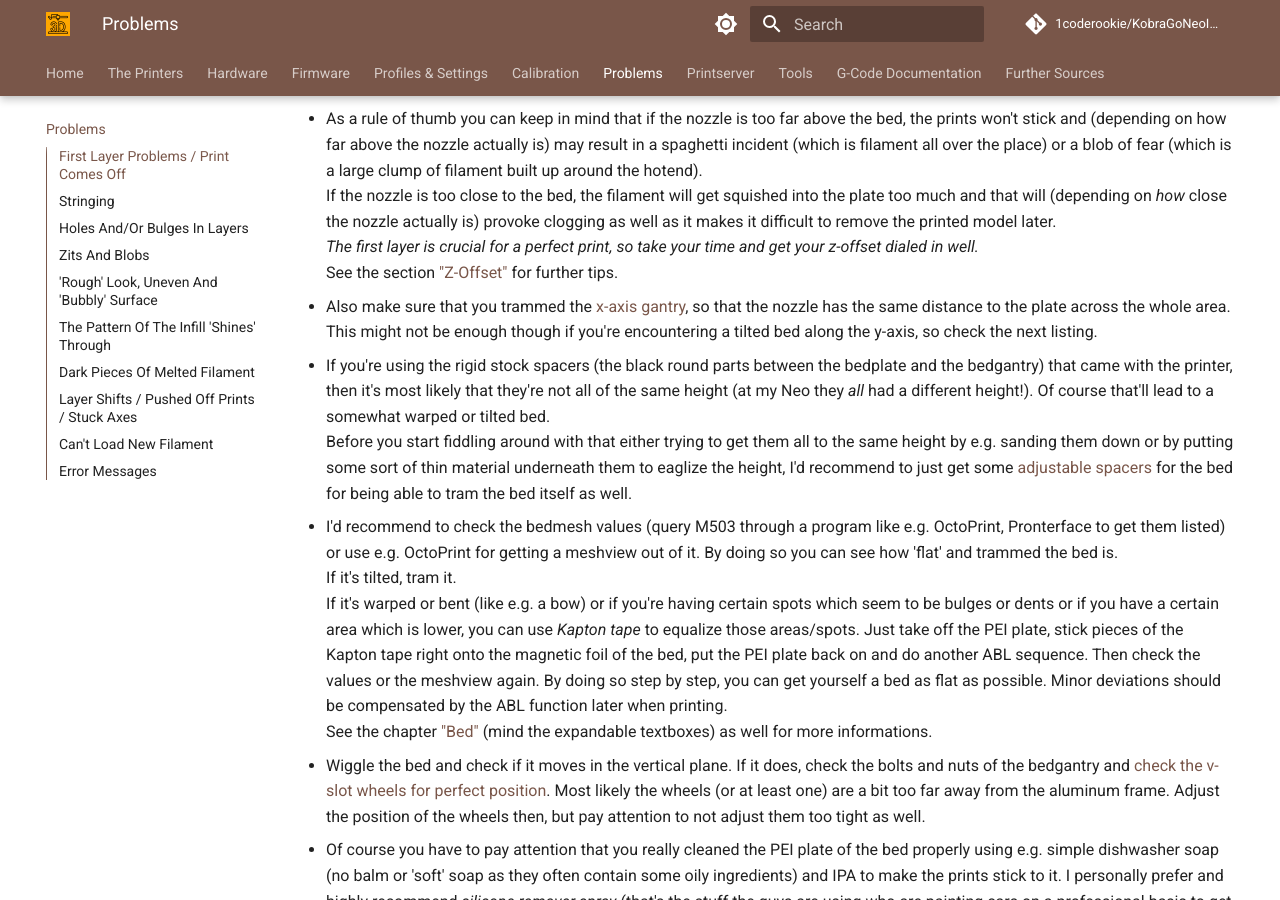
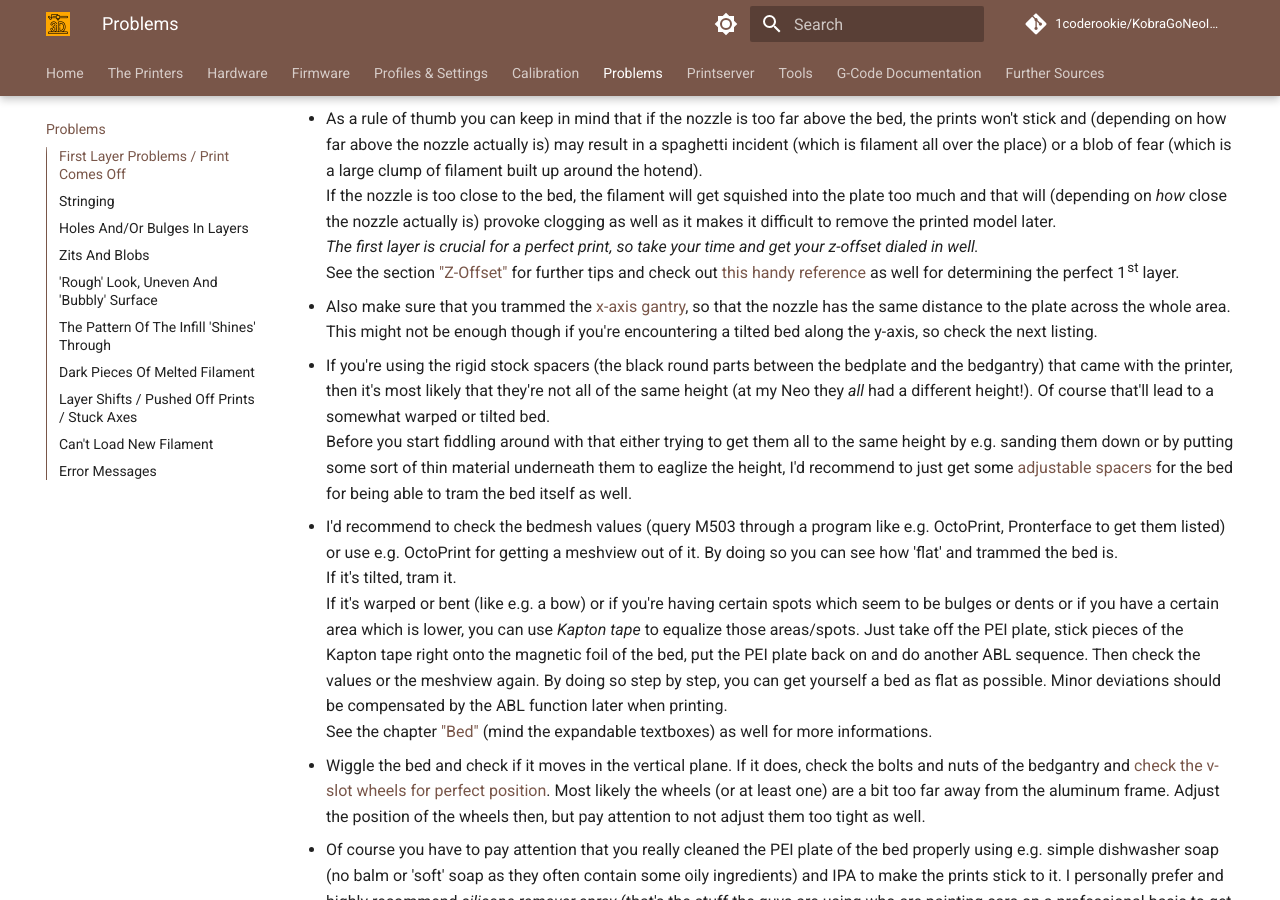
Before and after one commit to 1coderookie/KobraGoNeoInsights, an MkDocs documentation site: the page built from docs/problems.md, in a window 1280 px wide and 900 px high, scrolled down 465 px. Built offline with MkDocs 1.6.1 and Material for MkDocs 9.7.7, drawn with Linux system fonts in a browser that asks for light colours; comment, search, counter and statistics services are not loaded.

Commit message:
Update problems.md

```diff
--- a/docs/problems.md
+++ b/docs/problems.md
@@ -11,7 +11,7 @@ If you're having the problem that your first layer isn't consistent across the p
 - As a rule of thumb you can keep in mind that if the nozzle is too far above the bed, the prints won't stick and (depending on how far above the nozzle actually is) may result in a spaghetti incident (which is filament all over the place) or a blob of fear (which is a large clump of filament built up around the hotend).
   If the nozzle is too close to the bed, the filament will get squished into the plate too much and that will (depending on *how* close the nozzle actually is) provoke clogging as well as it makes it difficult to remove the printed model later.
   *The first layer is crucial for a perfect print, so take your time and get your z-offset dialed in well.*
-  See the section ["Z-Offset"](calibration.md#z-offset) for further tips.
+  See the section ["Z-Offset"](calibration.md#z-offset) for further tips and check out [this handy reference](https://i.imgur.com/hIcGr8U.png) as well for determining the perfect 1st layer.
 - Also make sure that you trammed the [x-axis gantry](hardware/axes.md#x-axis-gantry), so that the nozzle has the same distance to the plate across the whole area. This might not be enough though if you're encountering a tilted bed along the y-axis, so check the next listing.
 - If you're using the rigid stock spacers (the black round parts between the bedplate and the bedgantry) that came with the printer, then it's most likely that they're not all of the same height (at my Neo they *all* had a different height!). Of course that'll lead to a somewhat warped or tilted bed.
   Before you start fiddling around with that either trying to get them all to the same height by e.g. sanding them down or by putting some sort of thin material underneath them to eaglize the height, I'd recommend to just get some [adjustable spacers](hardware/bed.md#different-spacers) for the bed for being able to tram the bed itself as well.
```
